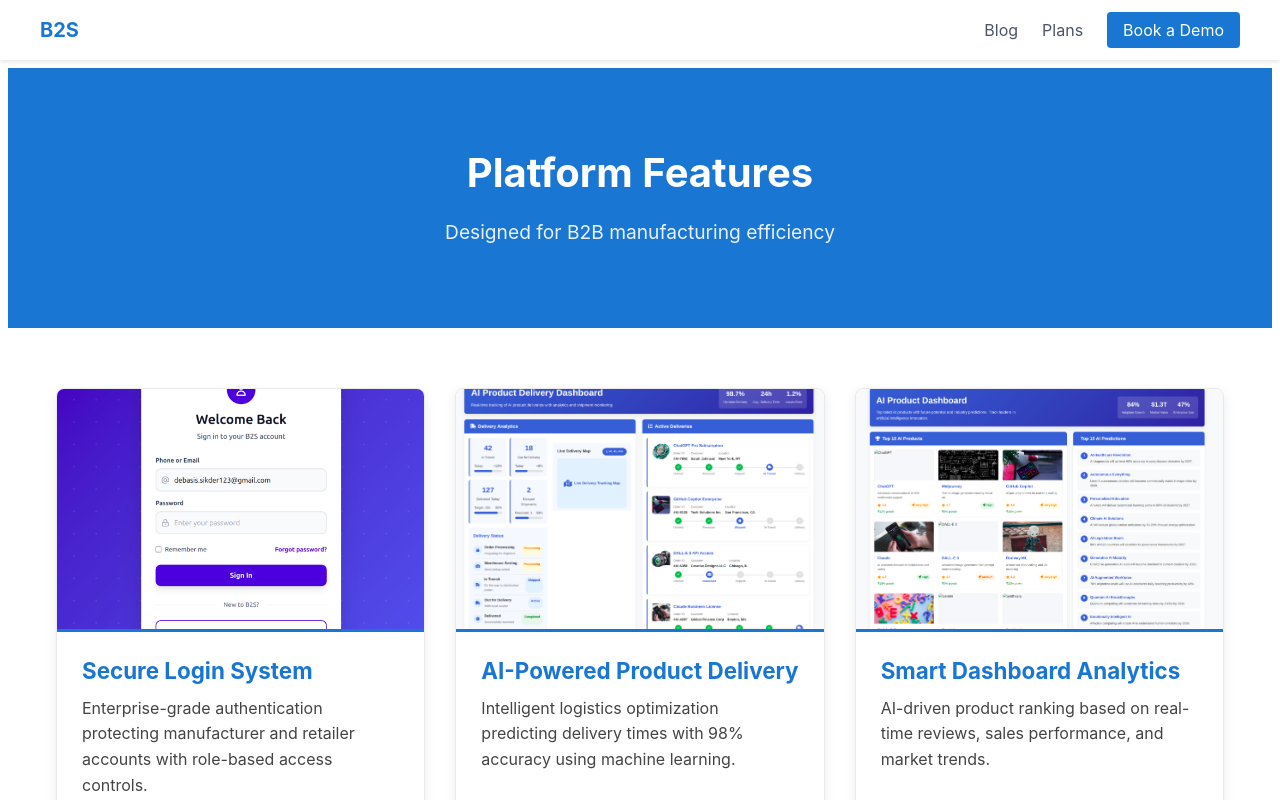
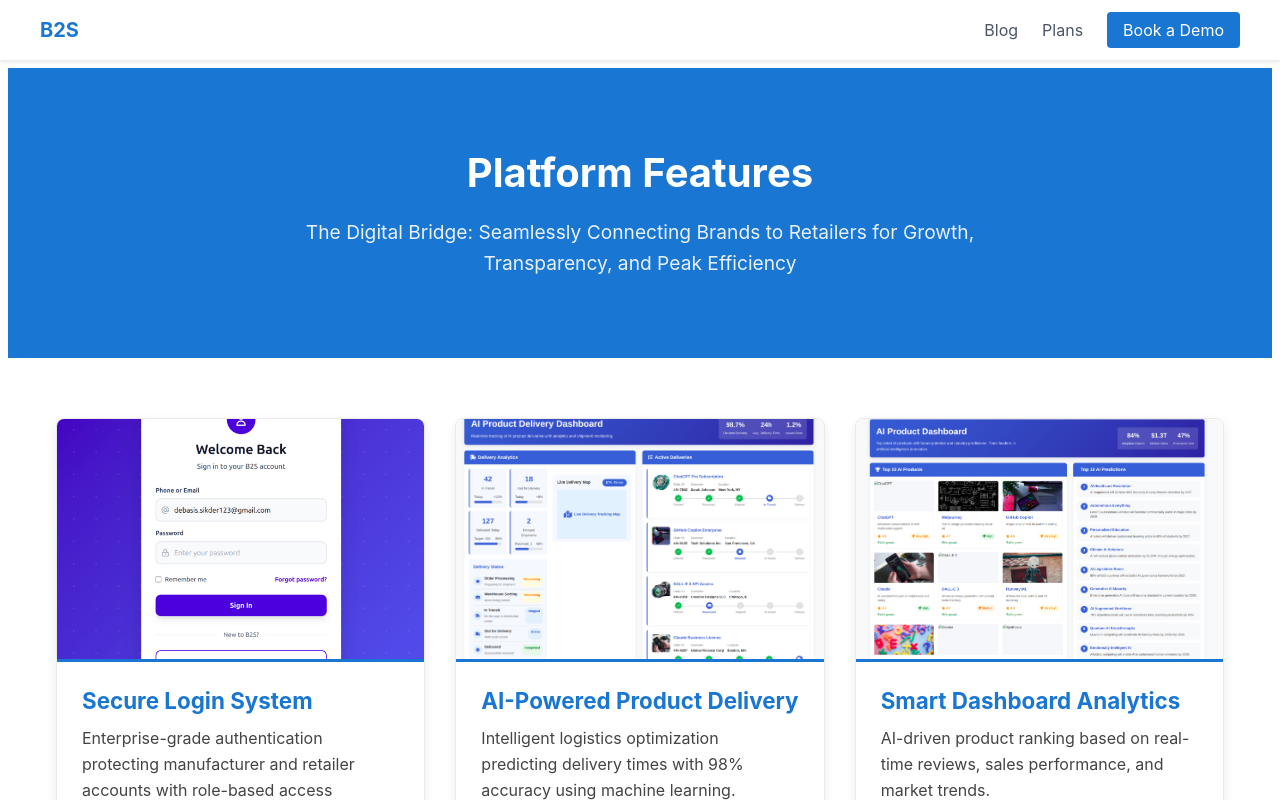
Before and after one commit to DebasisX/b2s-frontend, a Next.js app: page /blog in a window 1280 px wide. Shown: the top 800 px of the page. Built offline with nearby package versions, Linux system fonts and the light colour scheme.

Commit message:
final blog.js

```diff
--- a/pages/blog.js
+++ b/pages/blog.js
@@ -53,7 +53,7 @@ export default function Blog() {
     }
   ];
 
-  // Container styles
+  // Container styles (added boxSizing and symmetric padding)
   const containerStyles = {
     maxWidth: '1200px',
     marginLeft: 'auto',
@@ -61,14 +61,16 @@ const containerStyles = {
     paddingLeft: '16px',
     paddingRight: '16px',
     boxSizing: 'border-box',
-  width: '100%'
+    width: '100%',
   };
-  // Grid styles
+
+  // Grid styles (auto-fit instead of auto-fill, symmetric padding)
   const gridStyles = {
     display: 'grid',
-    gridTemplateColumns: 'repeat(auto-fill, minmax(350px, 1fr))',
+    gridTemplateColumns: 'repeat(auto-fit, minmax(300px, 1fr))',
     gap: '30px',
-    margin: '60px 0'
+    margin: '60px 0',
+    boxSizing: 'border-box',
   };
 
   // Card styles
@@ -78,15 +80,16 @@ const containerStyles = {
     overflow: 'hidden',
     boxShadow: '0 4px 12px rgba(0, 0, 0, 0.08)',
     transition: 'all 0.3s ease',
-    border: '1px solid #eaeaea'
+    border: '1px solid #eaeaea',
   };
 
-  // Image container styles
+  // Image container styles (added overflow hidden to prevent any bleed)
   const imageContainerStyles = {
     position: 'relative',
     width: '100%',
     height: '240px',
-    borderBottom: '3px solid #1976d2'
+    borderBottom: '3px solid #1976d2',
+    overflow: 'hidden',
   };
 
   // Content styles
@@ -99,28 +102,28 @@ const containerStyles = {
     color: '#1976d2',
     marginTop: '0',
     marginBottom: '12px',
-    fontSize: '1.4rem'
+    fontSize: '1.4rem',
   };
 
   // Description styles
   const descStyles = {
     color: '#444',
     lineHeight: '1.6',
-    margin: '0'
+    margin: '0',
   };
 
   // Header block styles
   const headerBlockStyles = {
     backgroundColor: '#1976d2',
     padding: '80px 0',
-    marginTop: '60px' // Space for fixed header
+    marginTop: '60px', // space for fixed Header
   };
 
   // Page header styles
   const pageHeaderStyles = {
     textAlign: 'center',
     maxWidth: '800px',
-    margin: '0 auto'
+    margin: '0 auto',
   };
 
   // Main title styles
@@ -128,7 +131,7 @@ const containerStyles = {
     color: 'white',
     fontSize: '2.5rem',
     fontWeight: '700',
-    margin: '0 0 20px 0'
+    margin: '0 0 20px 0',
   };
 
   // Subtitle styles
@@ -136,33 +139,36 @@ const containerStyles = {
     color: 'rgba(255, 255, 255, 0.9)',
     fontSize: '1.2rem',
     lineHeight: '1.6',
-    margin: '0'
+    margin: '0',
   };
 
   return (
-  <div style={{
+    <div
+      style={{
         minHeight: '100vh',
-    overflowX: 'hidden',
+        overflowX: 'hidden',            // ensure no horizontal scroll
         backgroundColor: '#ffffff',
         fontFamily: `-apple-system, BlinkMacSystemFont, 'Segoe UI', Roboto, Oxygen, Ubuntu, Cantarell, 'Open Sans', 'Helvetica Neue', sans-serif`,
-    boxSizing: 'border-box'
-  }}>
+        boxSizing: 'border-box',
+      }}
+    >
       <Header />
 
       {/* Colored header block */}
       <div style={headerBlockStyles}>
-      <div style={{ ...containerStyles, boxSizing: 'border-box', width: '100%' }}>
+        <div style={{ ...containerStyles }}>
           <div style={pageHeaderStyles}>
             <h1 style={mainTitleStyles}>Platform Features</h1>
-          <p style={subtitleStyles}>Designed for B2B manufacturing efficiency</p>
+            <p style={subtitleStyles}>
+The Digital Bridge: Seamlessly Connecting Brands to Retailers for Growth, Transparency, and Peak Efficiency            </p>
           </div>
         </div>
       </div>
 
       {/* Grid cards section */}
-    <div style={{ ...containerStyles, boxSizing: 'border-box', width: '100%' }}>
+      <div style={{ ...containerStyles }}>
         <div style={gridStyles}>
-        {features.map(feature => (
+          {features.map((feature) => (
             <div
               key={feature.id}
               style={cardStyles}
@@ -194,4 +200,5 @@ const containerStyles = {
         </div>
       </div>
     </div>
-)};
+  );
+}
```
Lines whose indentation alone changed are shown as unchanged.
